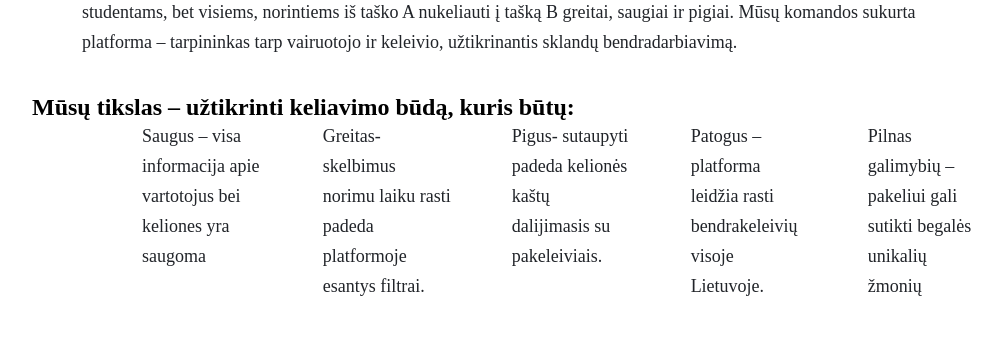
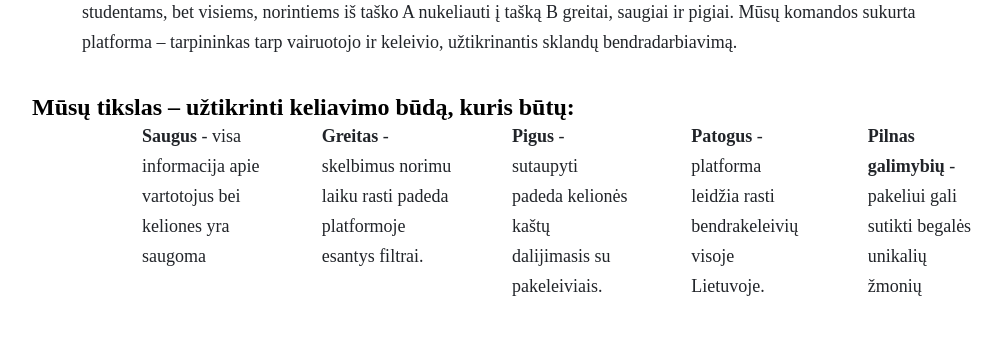
Before and after one commit to gameg0065/Pakeliui, a Vue app in the folder Front-end/: page /about in a window 1280 px wide. Shown: the part 920-1261 px from the top of the page, without its empty margins (108-1110 px from the left). Built offline with nearby package versions, Linux system fonts and the light colour scheme; a web font is replaced by a local one; what vue-js-modal would draw is missing.

Commit message:
format text

```diff
--- a/Front-end/src/views/About.vue
+++ b/Front-end/src/views/About.vue
@@ -18,11 +18,11 @@
       <h4>Mūsų tikslas – užtikrinti keliavimo būdą, kuris būtų:</h4>
       <p>
         <ul>
-          <li>Saugus – visa informacija apie vartotojus bei keliones yra saugoma</li>
-          <li>Greitas- skelbimus norimu laiku rasti padeda platformoje esantys filtrai. </li>
-          <li>Pigus- sutaupyti padeda kelionės kaštų dalijimasis su pakeleiviais.</li>
-          <li>Patogus – platforma leidžia rasti bendrakeleivių visoje Lietuvoje. </li>
-          <li>Pilnas galimybių – pakeliui gali sutikti begalės unikalių žmonių</li>
+          <li><strong> Saugus</strong> - visa informacija apie vartotojus bei keliones yra saugoma</li>
+          <li><strong>Greitas</strong> - skelbimus norimu laiku rasti padeda platformoje esantys filtrai. </li>
+          <li><strong>Pigus</strong> - sutaupyti padeda kelionės kaštų dalijimasis su pakeleiviais.</li>
+          <li><strong>Patogus </strong> - platforma leidžia rasti bendrakeleivių visoje Lietuvoje. </li>
+          <li><strong>Pilnas galimybių</strong> - pakeliui gali sutikti begalės unikalių žmonių</li>
         </ul>
       </p>
       <h4>„Pakeliui“ komanda </h4>
```
